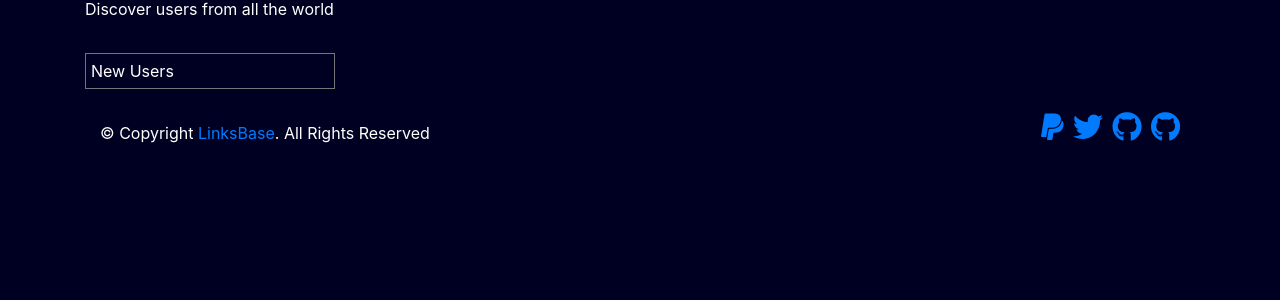
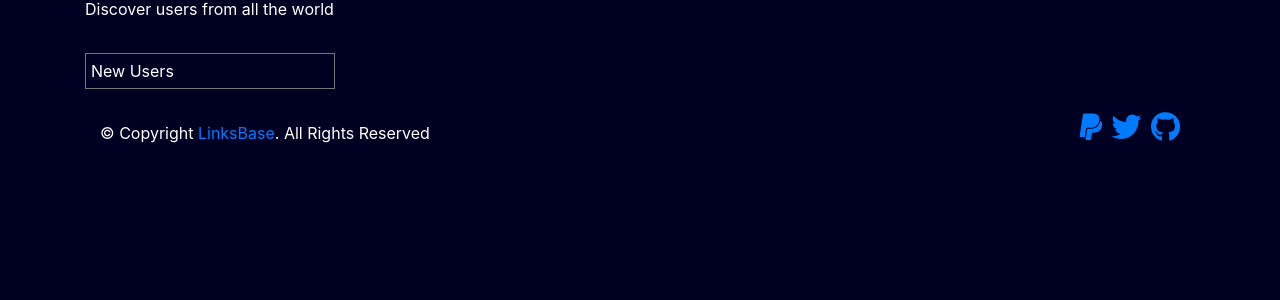
Before and after one commit to nawafalqari/LinksBase, a Flask app: page /discover in a window 1280 px wide. Shown: the part 179-479 px from the top of the page. Run offline with Flask 2, Linux system fonts and the light colour scheme; data that the repository does not hold is empty; some libraries are stand-ins or nearby versions.

Commit message:
Fixed Github icon

```diff
--- a/src/app/templates/base.html
+++ b/src/app/templates/base.html
@@ -47,9 +47,6 @@
                 <a href="https://github.com/nawafalqari/LinksBase" target="_blank">
                     <i class="fab fa-github"></i>
                 </a>
-                <a href="https://github.com/nawafalqari/LinksBase" target="_blank">
-                    <i class="fab fa-github"></i>
-                </a>
             </div>
         </footer>
     </div>
```
